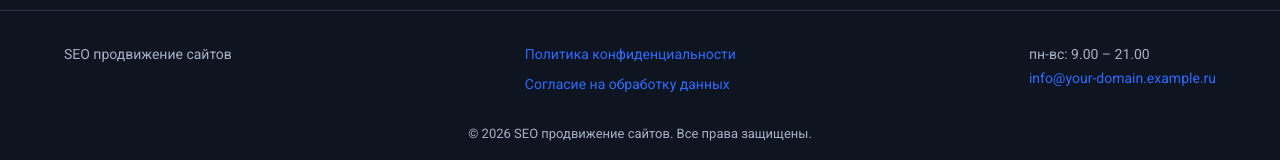
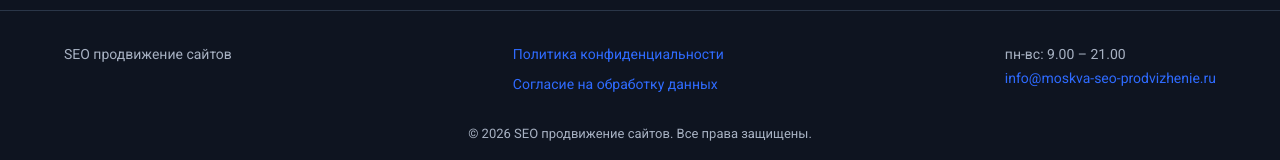
Before and after one commit to drwebcorp/seoinmoscow, a plain HTML site: page index.html in a window 1280 px wide. Shown: the part 5526-5686 px from the top of the page. Drawn offline with Linux system fonts and the light colour scheme.

Commit message:
Update index.html

```diff
--- a/index.html
+++ b/index.html
@@ -254,7 +254,7 @@
                 <div class="cta-email">
                     <h2>Нужна консультация по SEO-продвижению?</h2>
                     <p>Расскажем, из чего сложатся работы именно для вашего сайта, оценим нишу и дадим рекомендации.</p>
-                    <a href="mailto:info@your-domain.example.ru" class="btn">Написать на e-mail</a>
+                    <a href="mailto:info@moskva-seo-prodvizhenie.ru" class="btn">Написать на e-mail</a>
                 </div>
 
                 <h2 id="faq">Часто задаваемые вопросы</h2>
@@ -292,7 +292,7 @@
                 </div>
                 <div>
                     <span>пн-вс: 9.00 – 21.00</span><br>
-                    <a href="mailto:info@your-domain.example.ru">info@your-domain.example.ru</a>
+                    <a href="mailto:info@moskva-seo-prodvizhenie.ru">info@moskva-seo-prodvizhenie.ru</a>
                 </div>
             </div>
             <div class="copyright">© <span id="year"></span> SEO продвижение сайтов. Все права защищены.</div>
```
